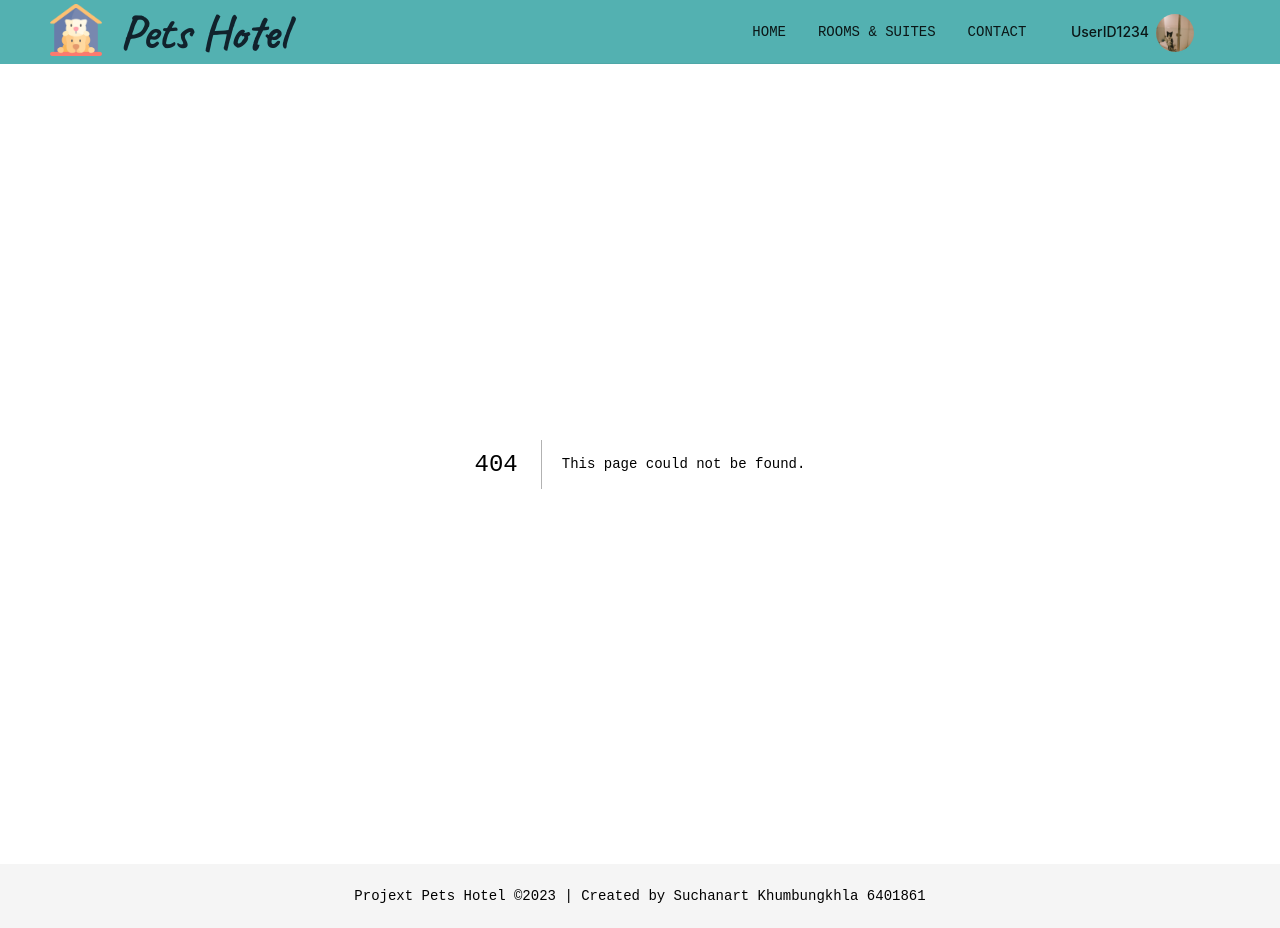
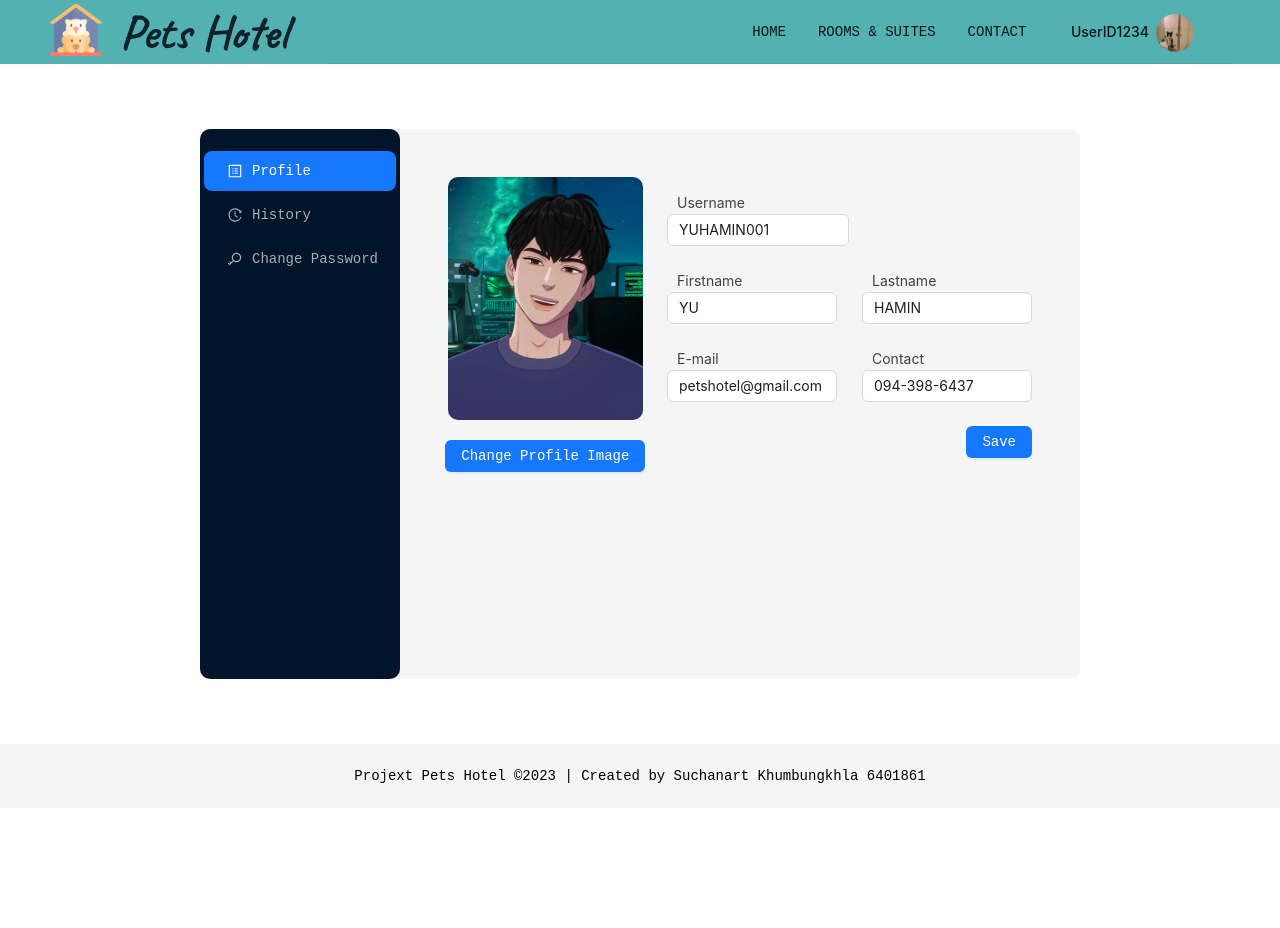
Before and after one commit to NamkheangV/PetsHotel-FN, a Next.js app: page /setting in a window 1280 px wide. Before the commit this address had no page. After the commit the page ends 808 px from the top, so only its background shows below. Built offline with nearby package versions, Linux system fonts and the light colour scheme.

Commit message:
feat(profile): profile img and detail done

```diff
--- a/components/Register.jsx
+++ b/components/Register.jsx
@@ -5,7 +5,6 @@ import {
   UserOutlined,
   LockOutlined,
   CheckOutlined,
-  UploadOutlined,
 } from "@ant-design/icons";
 
 const onFinish = (values) => {
--- a/components/main/Navbar.jsx
+++ b/components/main/Navbar.jsx
@@ -13,7 +13,6 @@ export default function Navbar() {
           float: "left",
           width: 280,
           height: 50,
-          // backgroundColor: "red",
         }}
       >
         <Link href="/">
--- /dev/null
+++ b/components/setting/ChangePass.jsx
@@ -0,0 +1,7 @@
+export default function ChangePass() {
+  return (
+    <div>
+      <h1>ChangePass</h1>
+    </div>
+  );
+}
--- /dev/null
+++ b/components/setting/History.jsx
@@ -0,0 +1,50 @@
+import { Table } from "antd";
+import styles from "@/styles/Setting.module.css";
+
+const header = [
+  {
+    title: "Name",
+    dataIndex: "name",
+  },
+  {
+    title: "Age",
+    dataIndex: "age",
+  },
+  {
+    title: "Address",
+    dataIndex: "address",
+  },
+];
+const data = [
+  {
+    key: "1",
+    name: "John Brown",
+    age: 32,
+    address: "New York No. 1 Lake Park",
+  },
+  {
+    key: "2",
+    name: "Jim Green",
+    age: 42,
+    address: "London No. 1 Lake Park",
+  },
+  {
+    key: "3",
+    name: "Joe Black",
+    age: 32,
+    address: "Sydney No. 1 Lake Park",
+  },
+];
+export default function History() {
+  return (
+    <>
+      <Table
+        className={styles.table}
+        columns={header}
+        dataSource={data}
+        size="middle"
+        bordered={true}
+      />
+    </>
+  );
+}
--- /dev/null
+++ b/components/setting/Profile.jsx
@@ -0,0 +1,20 @@
+import styles from "@/styles/Setting.module.css";
+import { Row, Col } from "antd";
+import UserImg from "./profile/UserImg";
+import UserDetail from "./profile/UserDetail";
+
+export default function Profile() {
+  return (
+    <>
+      <Row className={styles.row}>
+        <Col span={8} className={styles.col}>
+          <UserImg />
+        </Col>
+        <Col span={1}></Col>
+        <Col span={15} className={styles.col}>
+          <UserDetail />
+        </Col>
+      </Row>
+    </>
+  );
+}
--- /dev/null
+++ b/components/setting/profile/UserDetail.jsx
@@ -0,0 +1,62 @@
+import { Typography, Row, Col, Input, Form, Button } from "antd";
+
+const { Text } = Typography;
+
+export default function UserDetail() {
+  return (
+    <>
+      <div>
+        <Form>
+          <Form.Item>
+            <Row>
+              <Col span={12}>
+                <Text style={{ marginLeft: 10, color: "#434242" }}>
+                  Username
+                </Text>
+                <Input defaultValue={"YUHAMIN001"} />
+              </Col>
+            </Row>
+          </Form.Item>
+
+          <Form.Item>
+            <Row gutter={25}>
+              <Col span={12}>
+                <Text style={{ marginLeft: 10, color: "#434242" }}>
+                  Firstname
+                </Text>
+                <Input defaultValue={"YU"} />
+              </Col>
+              <Col span={12}>
+                <Text style={{ marginLeft: 10, color: "#434242" }}>
+                  Lastname
+                </Text>
+                <Input defaultValue={"HAMIN"} />
+              </Col>
+            </Row>
+          </Form.Item>
+
+          <Form.Item>
+            <Row gutter={25}>
+              <Col span={12}>
+                <Text style={{ marginLeft: 10, color: "#434242" }}>E-mail</Text>
+                <Input defaultValue={"petshotel@gmail.com"} />
+              </Col>
+              <Col span={12}>
+                <Text style={{ marginLeft: 10, color: "#434242" }}>
+                  Contact
+                </Text>
+                <Input defaultValue={"094-398-6437"} />
+              </Col>
+            </Row>
+          </Form.Item>
+        </Form>
+
+        <div style={{ display: "flex", justifyContent: "flex-end" }}>
+          <Button type="primary" htmlType="submit" style={{ marginLeft: 10 }}>
+            Save
+          </Button>
+        </div>
+      </div>
+    </>
+  );
+}
--- /dev/null
+++ b/components/setting/profile/UserImg.jsx
@@ -0,0 +1,78 @@
+import { useState } from "react";
+import styles from "@/styles/Setting.module.css";
+import { Image, Row, Upload, Button, Modal, message, Card } from "antd";
+import { UploadOutlined } from "@ant-design/icons";
+
+const props = {
+  beforeUpload: (file) => {
+    const isJpgOrPng = file.type === "image/jpeg" || file.type === "image/png";
+    if (!isJpgOrPng) {
+      message.error(`${file.name} IS NOT FILE IMAGE!`);
+    }
+    return isJpgOrPng || Upload.LIST_IGNORE;
+  },
+  onChange: (info) => {
+    console.log(info.fileList);
+  },
+};
+
+const UserImg = () => {
+  const [isModalOpen, setIsModalOpen] = useState(false);
+  const showModal = () => {
+    setIsModalOpen(true);
+  };
+  const handleOk = () => {
+    setIsModalOpen(false);
+  };
+  const handleCancel = () => {
+    setIsModalOpen(false);
+  };
+
+  return (
+    <>
+      <Row
+        style={{
+          display: "flex",
+          flexDirection: "colunm",
+          justifyContent: "center",
+        }}
+      >
+        <div
+          style={{
+            maxWidth: "300px",
+          }}
+        >
+          <Image className={styles.img} src="ProPic.png" />
+        </div>
+        <Button type="primary" onClick={showModal}>
+          Change Profile Image
+        </Button>
+      </Row>
+
+      <Modal
+        title="Edit Your Image"
+        width={450}
+        open={isModalOpen}
+        onOk={handleOk}
+        onCancel={handleCancel}
+      >
+        <div
+          style={{
+            height: "300px",
+            display: "flex",
+            justifyContent: "center",
+            alignItems: "center",
+          }}
+        >
+          <Upload {...props} listType="picture" className="upload-list-inline">
+            <Button icon={<UploadOutlined />}>
+              Edit Your Profile Image 🥰
+            </Button>
+          </Upload>
+        </div>
+      </Modal>
+    </>
+  );
+};
+
+export default UserImg;
--- a/components/user/Usermenu.jsx
+++ b/components/user/Usermenu.jsx
@@ -4,7 +4,7 @@ import { Avatar, Row, Col, Dropdown, Typography } from "antd";
 const { Text } = Typography;
 const items = [
   {
-    label: <a href="/profile">Profile</a>,
+    label: <a href="/setting">Profile</a>,
     key: "0",
   },
   {
--- /dev/null
+++ b/pages/setting.js
@@ -0,0 +1,97 @@
+import Head from "next/head";
+import styles from "@/styles/Setting.module.css";
+import { useState } from "react";
+import { Layout, Menu } from "antd";
+import React from "react";
+import {
+  ProfileOutlined,
+  HistoryOutlined,
+  KeyOutlined,
+} from "@ant-design/icons";
+import Profile from "@/components/setting/Profile.jsx";
+import History from "@/components/setting/History.jsx";
+import ChangePass from "@/components/setting/ChangePass.jsx";
+
+function getItem(label, key, icon, children, type) {
+  return {
+    key,
+    icon,
+    children,
+    label,
+    type,
+  };
+}
+
+const { Content, Sider } = Layout;
+
+const items = [
+  {
+    title: "Profile",
+    key: "0",
+    icon: <ProfileOutlined />,
+    content: Profile(),
+  },
+  {
+    title: "History",
+    key: "1",
+    icon: <HistoryOutlined />,
+    content: History(),
+  },
+  {
+    title: "Change Password",
+    key: "2",
+    icon: <KeyOutlined />,
+    content: ChangePass(),
+  },
+];
+
+export default function Setting() {
+  const [current, setCurrent] = useState(0);
+
+  // selected item to change content
+  const selected = (e) => {
+    setCurrent(e.key);
+    console.log(e.key);
+  };
+
+  const item = items.map((item) => ({
+    key: item.key,
+    label: item.title,
+    icon: item.icon,
+  }));
+
+  return (
+    <>
+      <Head>
+        <title>Profile | Pets Hotel</title>
+        <meta name="description" content="Pets Hotel" />
+      </Head>
+
+      <div className={styles.container}>
+        <Layout className={styles.layout}>
+          <Sider
+            className={styles.sider}
+            collapsedWidth="0"
+            onCollapse={(collapsed, type) => {
+              console.log(collapsed, type);
+            }}
+          >
+            <Menu
+              className={styles.menu}
+              theme="dark"
+              mode="inline"
+              defaultSelectedKeys={["0"]}
+              onClick={selected}
+              items={item}
+            />
+          </Sider>
+          <Layout className={styles.layout}>
+            <Content className={styles.content}>
+              <div className={styles.box}>{items[current].content}</div>
+            </Content>
+          </Layout>
+        </Layout>
+      </div>
+    </>
+  );
+}
--- /dev/null
+++ b/styles/Setting.module.css
@@ -0,0 +1,50 @@
+.container {
+  padding: 0 200px 0 200px;
+  width: 100%;
+  height: 85vh;
+  display: flex;
+  flex-direction: inherit;
+  align-items: center;
+  justify-content: center;
+}
+
+.layout {
+  border-radius: 10px;
+  height: 550px;
+}
+
+.sider {
+  border-radius: 10px;
+}
+
+.content {
+  border-radius: 10px;
+  margin: 24px;
+}
+
+.menu {
+  margin: 18px 0 10px 0;
+  height: 80%;
+}
+
+.box {
+  height: 100%;
+  padding: 24px;
+}
+
+/* Profile */
+.row {
+  display: flex;
+  flex-direction: row;
+  align-items: center;
+}
+
+.col {
+  display: flex;
+  justify-content: center;
+}
+
+.img {
+  border-radius: 10px;
+  margin-bottom: 20px;
+}
```
Also changed, not shown: pages/profile.js (deleted, +0 -70 lines), styles/Profile.module.css (deleted, +0 -11 lines), public/ProPic.png (added).
